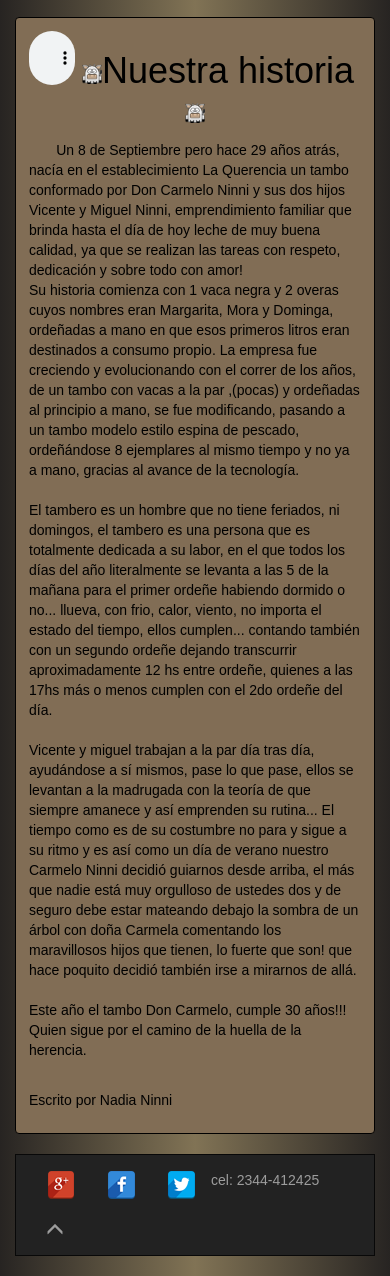
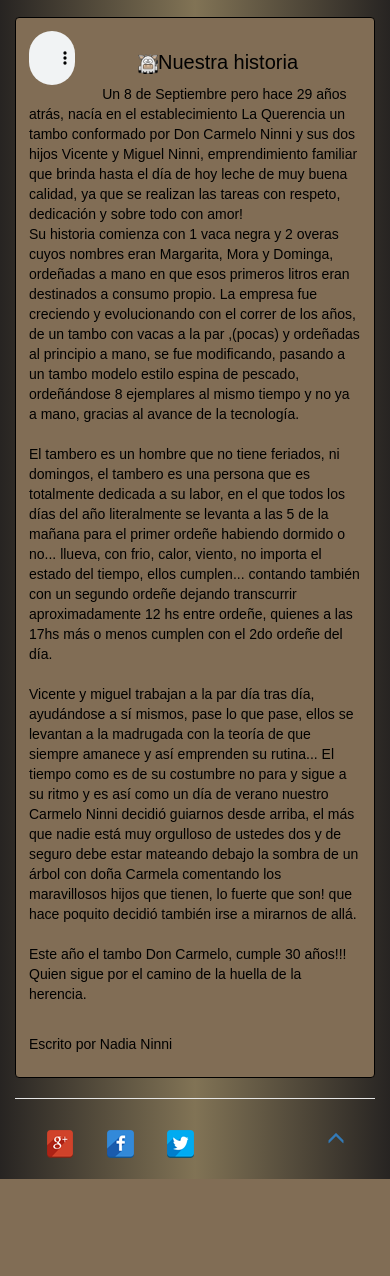
Before and after one commit to Unicen-Tuari/fninni, a PHP site: page / in a window 390 px wide. Shown: the part 256-1532 px from the top of the page. After the commit the page ends 1435 px from the top, so only its background shows below. Run offline with PHP 8.4, Linux system fonts and the light colour scheme; some libraries are stand-ins or nearby versions.

Commit message:
responsive

```diff
--- a/css/styles.css
+++ b/css/styles.css
@@ -50,3 +50,9 @@ a:hover{
   margin-right: 0;
   margin-left: 0;
 }
+@media (max-width: 394px) {
+  h1 {
+    font-size: 20px !important;
+  }
+}
+#facu_peronista{float: right;}
--- a/home.html
+++ b/home.html
@@ -88,14 +88,14 @@
               <audio controls>
         			<source src="sound/Ocarina - Mystical Force.mp3" type="audio/mpeg">
         			</audio>
-        			<h1 id="titulos"><img alt="vaca" height="20" src="images/vaca_icono.jpg" title="vaca" width="20" />Nuestra historia<img alt="vaca" height="20" src="images/vaca_icono.jpg" title="vaca" width="20" /></h1>
+        			<h1 ><img alt="vaca" height="20" src="images/vaca_icono.jpg" title="vaca" width="20" />Nuestra historia</h1>
         			<p>
         				&nbsp;  &nbsp;  &nbsp;  &nbsp;Un 8 de Septiembre pero hace 29 a&ntildeos atr&aacutes, nac&iacutea en el establecimiento La Querencia un tambo conformado por Don Carmelo Ninni y sus dos hijos Vicente y Miguel Ninni, emprendimiento familiar que brinda hasta el d&iacutea de hoy leche de muy buena calidad, ya que se realizan las tareas con respeto, dedicaci&oacuten y sobre todo con amor! <br>
         				Su historia comienza con 1 vaca negra y 2 overas cuyos nombres eran Margarita, Mora y Dominga, orde&ntildeadas a mano en que esos primeros litros eran destinados a consumo propio. La empresa fue creciendo y evolucionando con el correr de los a&ntildeos, de un tambo con vacas a la par ,(pocas) y orde&ntildeadas al principio a mano, se fue modificando, pasando a un tambo modelo estilo espina de pescado, orde&ntilde&aacutendose 8 ejemplares al mismo tiempo y no ya a mano, gracias al avance de la tecnolog&iacutea. <br><br>
         			  El tambero es un hombre que no tiene feriados, ni domingos, el tambero es una persona que es totalmente dedicada a su labor, en el que todos los d&iacuteas del a&ntildeo literalmente se levanta a las 5 de la ma&ntildeana para el primer orde&ntildee habiendo dormido o no... llueva, con frio, calor, viento, no importa el estado del tiempo, ellos cumplen... contando tambi&eacuten con un segundo orde&ntildee dejando transcurrir aproximadamente 12 hs entre orde&ntildee, quienes a las 17hs m&aacutes o menos cumplen con el 2do orde&ntildee del d&iacutea. <br><br>
         				Vicente y miguel trabajan a la par d&iacutea tras d&iacutea, ayud&aacutendose a s&iacute mismos, pase lo que pase, ellos se levantan a la madrugada con la teor&iacutea de que siempre amanece y as&iacute emprenden su rutina... El tiempo como es de su costumbre no para y sigue a su ritmo y es as&iacute como un d&iacutea de verano nuestro Carmelo Ninni decidi&oacute guiarnos desde arriba, el m&aacutes que nadie est&aacute muy orgulloso de ustedes dos y de seguro debe estar mateando debajo la sombra de un &aacuterbol con do&ntildea Carmela comentando los maravillosos hijos que tienen, lo fuerte que son! que hace poquito decidi&oacute tambi&eacuten irse a mirarnos de all&aacute. <br><br>
         				Este a&ntildeo el tambo Don Carmelo, cumple 30 a&ntildeos!!! Quien sigue por el camino de la huella de la herencia.<br><br>
-        				<p id="home_firma">Escrito por Nadia Ninni</p>
+        				<p>Escrito por Nadia Ninni</p>
         			</p>
             </div>
         </div>
@@ -106,9 +106,8 @@
 
     <footer>
         <div class="row">
-          <div class="col-lg-8 col-lg-offset-2 col-md-8 col-md-offset-2 col-sm-8 col-sm-offset-2"  id="peronista1">
-            <nav class="navbar navbar-default navbar-inverse">
-              <div class="container-fluid">
+          <div class="col-lg-8 col-lg-offset-2 col-md-8 col-md-offset-2 col-sm-8 col-sm-offset-2 col-xs-12"  id="peronista1">
+            <div class="modal-footer">
               <a class="navbar-brand" href="https://plus.google.com/u/0/109404910695779449858/posts" target="_blank">
                 <img alt="Google+" src="images/footer_google.png">
               </a>
@@ -118,12 +117,10 @@
               <a class="navbar-brand"href="https://twitter.com/facuninni" target="_blank">
                 <img alt="Twitter" src="images/footer_twitter.png">
               </a>
-                  <p class="navbar-text">cel: 2344-412425</p>
-                  <a class="navbar-brand navbar-right"href="#">
+              <a class="navbar-brand" id="facu_peronista" href="#">
                   <span class="glyphicon glyphicon-menu-up" aria-hidden="true"></span>
               </a>
             </div>
-            </nav>
           </div>
         </div>
   </footer>
--- a/home_secundario.html
+++ b/home_secundario.html
@@ -5,14 +5,14 @@
           <audio controls>
           <source src="sound/Ocarina - Mystical Force.mp3" type="audio/mpeg">
           </audio>
-          <h1 id="titulos"><img alt="vaca" height="20" src="images/vaca_icono.jpg" title="vaca" width="20" />Nuestra historia<img alt="vaca" height="20" src="images/vaca_icono.jpg" title="vaca" width="20" /></h1>
+          <h1><img alt="vaca" height="20" src="images/vaca_icono.jpg" title="vaca" width="20" />Nuestra historia</h1>
           <p>
             &nbsp;  &nbsp;  &nbsp;  &nbsp;Un 8 de Septiembre pero hace 29 a&ntildeos atr&aacutes, nac&iacutea en el establecimiento La Querencia un tambo conformado por Don Carmelo Ninni y sus dos hijos Vicente y Miguel Ninni, emprendimiento familiar que brinda hasta el d&iacutea de hoy leche de muy buena calidad, ya que se realizan las tareas con respeto, dedicaci&oacuten y sobre todo con amor! <br>
             Su historia comienza con 1 vaca negra y 2 overas cuyos nombres eran Margarita, Mora y Dominga, orde&ntildeadas a mano en que esos primeros litros eran destinados a consumo propio. La empresa fue creciendo y evolucionando con el correr de los a&ntildeos, de un tambo con vacas a la par ,(pocas) y orde&ntildeadas al principio a mano, se fue modificando, pasando a un tambo modelo estilo espina de pescado, orde&ntilde&aacutendose 8 ejemplares al mismo tiempo y no ya a mano, gracias al avance de la tecnolog&iacutea. <br><br>
             El tambero es un hombre que no tiene feriados, ni domingos, el tambero es una persona que es totalmente dedicada a su labor, en el que todos los d&iacuteas del a&ntildeo literalmente se levanta a las 5 de la ma&ntildeana para el primer orde&ntildee habiendo dormido o no... llueva, con frio, calor, viento, no importa el estado del tiempo, ellos cumplen... contando tambi&eacuten con un segundo orde&ntildee dejando transcurrir aproximadamente 12 hs entre orde&ntildee, quienes a las 17hs m&aacutes o menos cumplen con el 2do orde&ntildee del d&iacutea. <br><br>
             Vicente y miguel trabajan a la par d&iacutea tras d&iacutea, ayud&aacutendose a s&iacute mismos, pase lo que pase, ellos se levantan a la madrugada con la teor&iacutea de que siempre amanece y as&iacute emprenden su rutina... El tiempo como es de su costumbre no para y sigue a su ritmo y es as&iacute como un d&iacutea de verano nuestro Carmelo Ninni decidi&oacute guiarnos desde arriba, el m&aacutes que nadie est&aacute muy orgulloso de ustedes dos y de seguro debe estar mateando debajo la sombra de un &aacuterbol con do&ntildea Carmela comentando los maravillosos hijos que tienen, lo fuerte que son! que hace poquito decidi&oacute tambi&eacuten irse a mirarnos de all&aacute. <br><br>
             Este a&ntildeo el tambo Don Carmelo, cumple 30 a&ntildeos!!! Quien sigue por el camino de la huella de la herencia.<br><br>
-            <p id="home_firma">Escrito por Nadia Ninni</p>
+            <p>Escrito por Nadia Ninni</p>
           </p>
         </div>
     </div>
```
Lines whose indentation alone changed are shown as unchanged.
